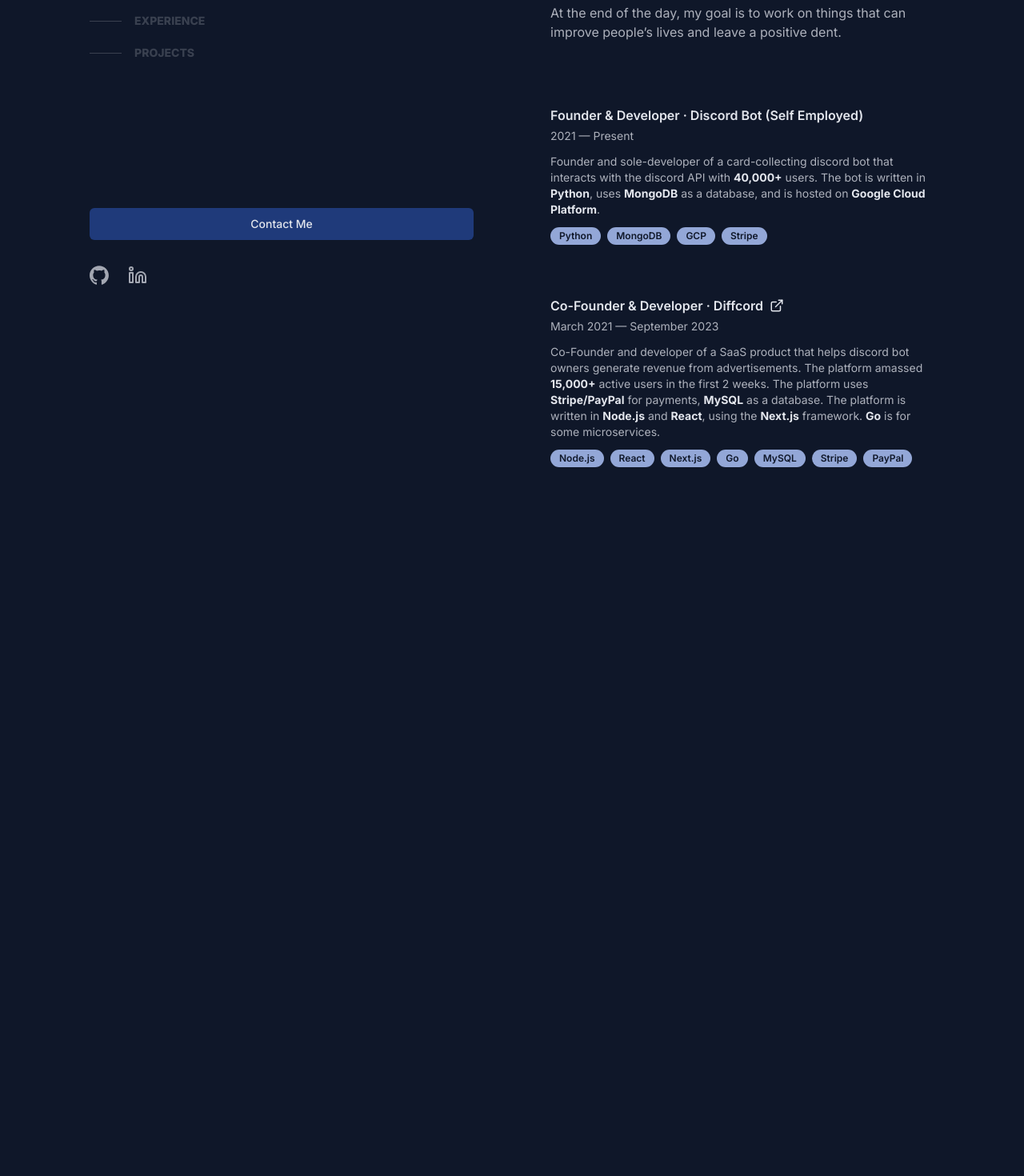
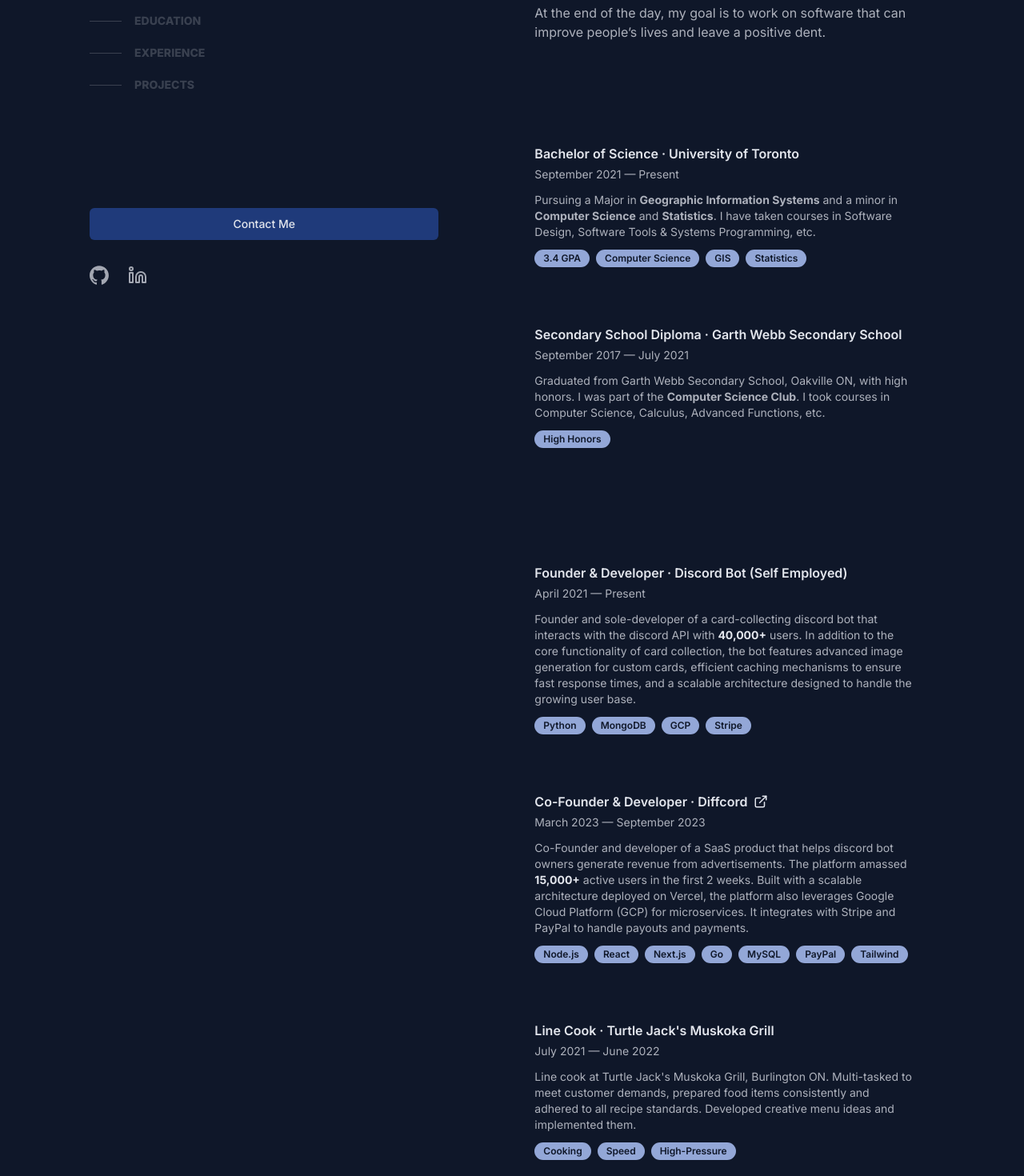
Before and after one commit to 1elasmarjad/jads-portfolio-website, a Next.js app: page / in a window 1280 px wide. Shown: the part 340-1810 px from the top of the page at 80% size. Before the commit the page ends 1004 px from the top, so only its background shows below. Built offline with nearby package versions, Linux system fonts and the light colour scheme.

Commit message:
🎒 added education and more experience

```diff
--- a/package.json
+++ b/package.json
@@ -14,6 +14,7 @@
     "@t3-oss/env-nextjs": "^0.10.1",
     "class-variance-authority": "^0.7.0",
     "clsx": "^2.1.1",
+    "framer-motion": "^11.3.24",
     "geist": "^1.3.0",
     "lucide-react": "^0.427.0",
     "next": "^14.2.4",
--- a/src/app/page.tsx
+++ b/src/app/page.tsx
@@ -1,3 +1,4 @@
+/* eslint-disable react/no-unescaped-entities */
 import { ExternalLinkIcon, Linkedin, Rocket } from "lucide-react";
 import Link from "next/link";
 import { Badge } from "~/components/ui/badge";
@@ -24,6 +25,7 @@
 
             <div className="mt-20 flex flex-col gap-5">
               <NavItem activated={true} text={"about"} />
+              <NavItem activated={false} text={"education"} />
               <NavItem activated={false} text={"experience"} />
               <NavItem activated={false} text={"projects"} />
             </div>
@@ -73,8 +75,8 @@
           </footer>
         </header>
 
-        <div className="py-20 text-foreground/75 lg:w-1/2">
-          <section>
+        <div className="py-20 text-foreground/75 lg:w-[60%]">
+          <section className="px-6">
             <p>
               I’m a dedicated and forward-thinking software developer with a
               passion for creating innovative solutions.
@@ -93,29 +95,63 @@
             </p>
             <br />
             <p>
-              At the end of the day, my goal is to work on things that can
+              At the end of the day, my goal is to work on software that can
               improve people’s lives and leave a positive dent.
             </p>
           </section>
 
-          <section className="mt-20 flex flex-col gap-16">
-            <div className="flex flex-col">
-              <h3 className="mb-1 font-semibold text-foreground">
+          <section className="mt-28 flex flex-col gap-10">
+            <div className="group flex flex-col rounded-md px-6 py-4 transition-all hover:bg-foreground/10">
+              <h3 className="mb-1 font-semibold text-foreground group-hover:text-primary">
+                Bachelor of Science · University of Toronto
+              </h3>
+              <h3 className="mb-3 text-sm">September 2021 — Present</h3>
+              <p className="text-sm">
+                Pursuing a Major in{" "}
+                <strong>Geographic Information Systems</strong> and a minor in{" "}
+                <strong>Computer Science</strong> and{" "}
+                <strong>Statistics</strong>. I have taken courses in Software
+                Design, Software Tools & Systems Programming, etc.
+              </p>
+              <ul className="mt-3 flex gap-2">
+                <Badge>3.4 GPA</Badge>
+                <Badge>Computer Science</Badge>
+                <Badge>GIS</Badge>
+                <Badge>Statistics</Badge>
+              </ul>
+            </div>
+
+            <div className="group flex flex-col rounded-md px-6 py-4 transition-all hover:bg-foreground/10">
+              <h3 className="mb-1 font-semibold text-foreground group-hover:text-primary">
+                Secondary School Diploma · Garth Webb Secondary School
+              </h3>
+              <h3 className="mb-3 text-sm">September 2017 — July 2021</h3>
+              <p className="text-sm">
+                Graduated from Garth Webb Secondary School, Oakville ON, with
+                high honors. I was part of the{" "}
+                <strong>Computer Science Club</strong>. I took courses in
+                Computer Science, Calculus, Advanced Functions, etc.
+              </p>
+              <ul className="mt-3 flex gap-2">
+                <Badge>High Honors</Badge>
+              </ul>
+            </div>
+          </section>
+
+          <section className="mt-28 flex flex-col gap-10">
+            <div className="group flex flex-col rounded-md px-6 py-4 transition-all hover:bg-foreground/10">
+              <h3 className="mb-1 font-semibold text-foreground group-hover:text-primary">
                 Founder & Developer · Discord Bot (Self Employed)
               </h3>
-              <h3 className="mb-3 text-sm">2021 — Present</h3>
+              <h3 className="mb-3 text-sm">April 2021 — Present</h3>
               <p className="text-sm">
                 Founder and sole-developer of a card-collecting discord bot that
                 interacts with the discord API with{" "}
-                <strong className="text-foreground">40,000+</strong> users. The
-                bot is written in{" "}
-                <strong className="text-foreground">Python</strong>, uses{" "}
-                <strong className="text-foreground">MongoDB</strong> as a
-                database, and is hosted on{" "}
-                <strong className="text-foreground">
-                  Google Cloud Platform
-                </strong>
-                .
+                <strong className="text-foreground">40,000+</strong> users. In
+                addition to the core functionality of card collection, the bot
+                features advanced image generation for custom cards, efficient
+                caching mechanisms to ensure fast response times, and a scalable
+                architecture designed to handle the growing user base.
               </p>
               <ul className="mt-3 flex gap-2">
                 <Badge>Python</Badge>
@@ -125,24 +161,23 @@
               </ul>
             </div>
 
-            <Link className="flex flex-col hover:cursor-pointer" href={"https://www.diffcord.com"} target="_blank">
-              <h3 className="mb-1 font-semibold text-foreground flex gap-2 items-center">
-                Co-Founder & Developer · Diffcord <ExternalLinkIcon size="18"/>
+            <Link
+              className="group flex flex-col rounded-md px-6 py-4 transition-all hover:cursor-pointer hover:bg-foreground/10"
+              href={"https://www.diffcord.com"}
+              target="_blank"
+            >
+              <h3 className="mb-1 flex items-center gap-2 font-semibold text-foreground transition-all group-hover:text-primary">
+                Co-Founder & Developer · Diffcord <ExternalLinkIcon size="18" />
               </h3>
-              <h3 className="mb-3 text-sm">March 2021 — September 2023</h3>
+              <h3 className="mb-3 text-sm">March 2023 — September 2023</h3>
               <p className="text-sm">
                 Co-Founder and developer of a SaaS product that helps discord
                 bot owners generate revenue from advertisements. The platform
                 amassed <strong className="text-foreground">15,000+</strong>{" "}
-                active users in the first 2 weeks. The platform uses{" "}
-                <strong className="text-foreground">Stripe/PayPal</strong> for
-                payments, <strong className="text-foreground">MySQL</strong> as
-                a database. The platform is written in{" "}
-                <strong className="text-foreground">Node.js</strong> and{" "}
-                <strong className="text-foreground">React</strong>, using the{" "}
-                <strong className="text-foreground">Next.js</strong> framework.{" "}
-                <strong className="text-foreground">Go</strong> is for some
-                microservices.
+                active users in the first 2 weeks. Built with a scalable
+                architecture deployed on Vercel, the platform also leverages
+                Google Cloud Platform (GCP) for microservices. It integrates
+                with Stripe and PayPal to handle payouts and payments.
               </p>
               <ul className="mt-3 flex gap-2">
                 <Badge>Node.js</Badge>
@@ -150,10 +185,32 @@
                 <Badge>Next.js</Badge>
                 <Badge>Go</Badge>
                 <Badge>MySQL</Badge>
-                <Badge>Stripe</Badge>
                 <Badge>PayPal</Badge>
+                <Badge>Tailwind</Badge>
               </ul>
             </Link>
+
+            <div className="group flex flex-col rounded-md px-6 py-4 transition-all hover:bg-foreground/10">
+              <h3 className="mb-1 font-semibold text-foreground group-hover:text-primary">
+                Line Cook · Turtle Jack's Muskoka Grill
+              </h3>
+              <h3 className="mb-3 text-sm">July 2021 — June 2022</h3>
+              <p className="text-sm">
+                Line cook at Turtle Jack's Muskoka Grill, Burlington ON.
+                Multi-tasked to meet customer demands, prepared food items
+                consistently and adhered to all recipe standards. Developed
+                creative menu ideas and implemented them.
+              </p>
+              <ul className="mt-3 flex gap-2">
+                <Badge>Cooking</Badge>
+                <Badge>Speed</Badge>
+                <Badge>High-Pressure</Badge>
+              </ul>
+            </div>
+          </section>
+
+          <section className="mt-28 px-6">
+            <Link href=""></Link>
           </section>
         </div>
       </div>
```
Also changed, not shown: 1 other file (tests, documents, lock files or other folders).
